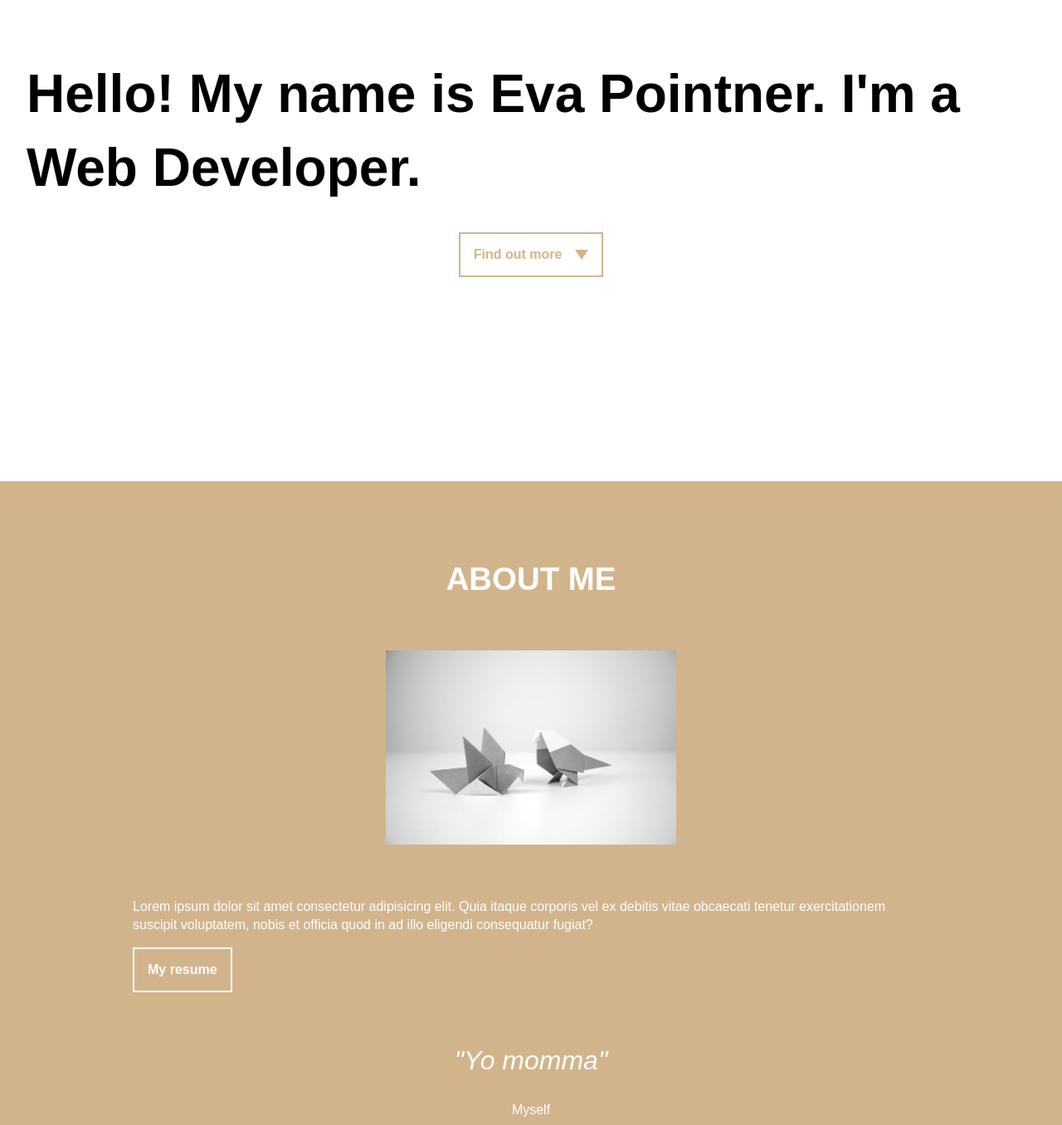
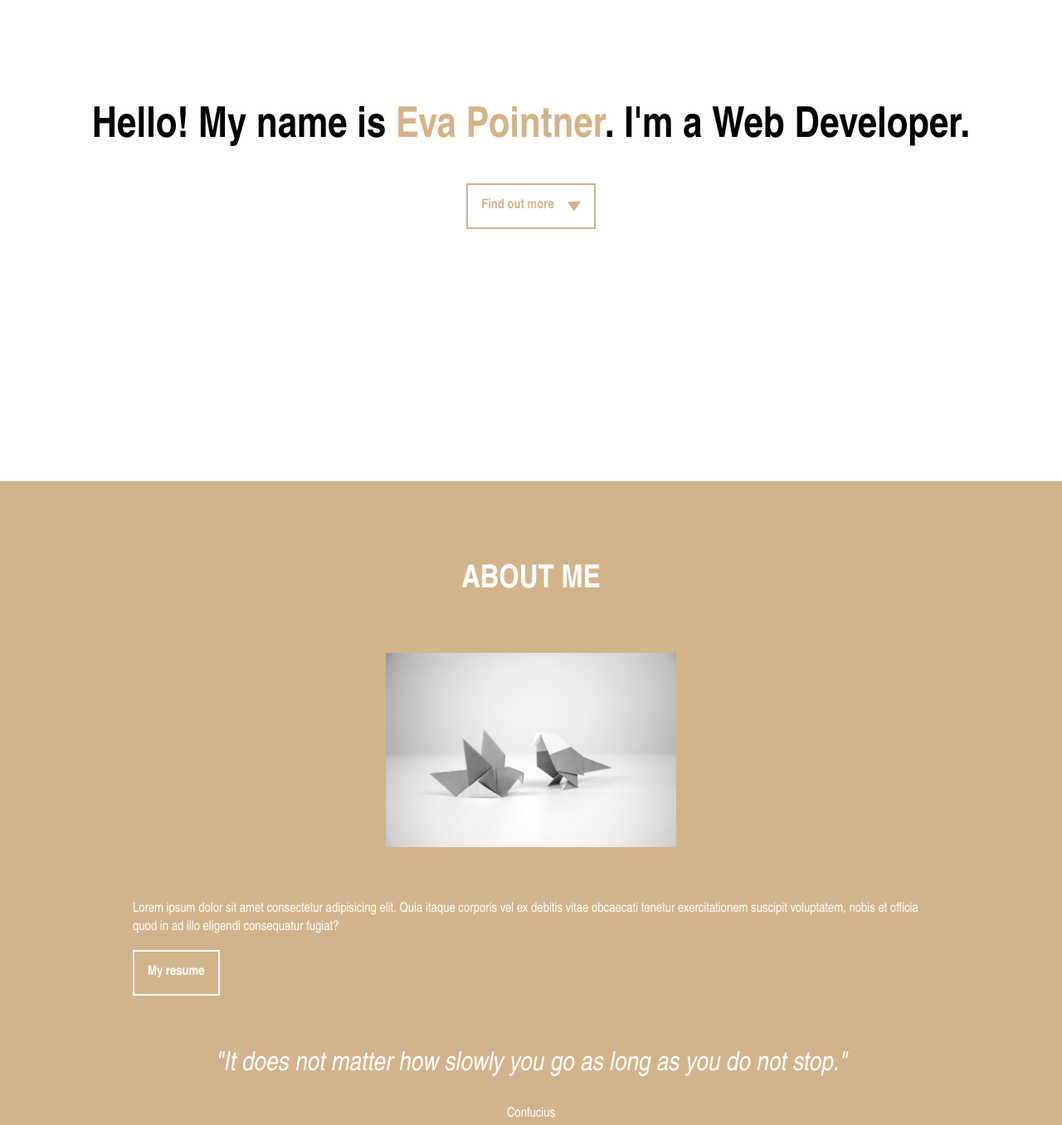
Before and after one commit to evapunkt/portfolio, a plain HTML site: page index.html in a window 1280 px wide. Shown: the part 220-1576 px from the top of the page at 83% size. Drawn offline with Linux system fonts and the light colour scheme.

Commit message:
changed font

```diff
--- a/index.html
+++ b/index.html
@@ -13,7 +13,7 @@
     <header class="neutral-theme">
       <h1>
         Hello! My name is
-        <span class="--primary.color">Eva Pointner</span>. I'm a Web Developer.
+        <span style="color: #d2b48c">Eva Pointner</span>. I'm a Web Developer.
       </h1>
       <a class="header-link button" href="#about">Find out more</a>
     </header>
@@ -36,8 +36,8 @@
             <a class="button" href="#">My resume</a>
           </div>
         </div>
-        <blockquote>"Yo momma"</blockquote>
-        <cite>Myself</cite>
+        <blockquote>"It does not matter how slowly you go as long as you do not stop."</blockquote>
+        <cite>Confucius</cite>
       </section>
 
       <section class="projects neutral-theme">
--- a/styles/style.css
+++ b/styles/style.css
@@ -11,7 +11,7 @@
 }
 
 body {
-  font-family: Arial, Helvetica, sans-serif;
+  font-family: Arial narrow, Helvetica, sans-serif;
 }
 
 header {
@@ -25,7 +25,7 @@ header {
 
 h1 {
   margin-bottom: var(--spacing);
-  font-size: 5vw;
+  font-size: 4vw;
   font-weight: bold;
   line-height: 1.4em;
   margin-bottom: 2rem;
@@ -98,6 +98,7 @@ footer {
   background-color: var(--primary);
   color: white;
   padding: var(--spacing);
+  display: block;
 }
 
 .about::after {
@@ -114,10 +115,6 @@ footer {
 .about-container {
   max-width: 960px;
   margin: 0 auto;
-}
-
-.about-img {
-  max-width: 350px;
 }
 
 @media (min-width: 800) {
@@ -140,6 +137,7 @@ footer {
     margin: 0 auto var(--spacing);
   }
 }
+
 
 .about-img {
   display: block;
@@ -185,6 +183,7 @@ article {
     margin: 0 auto var(--spacing);
   }
   .article-img {
+    display: block;
     margin-left: 2rem;
     max-width: 350px;
     object-fit: cover;
```
